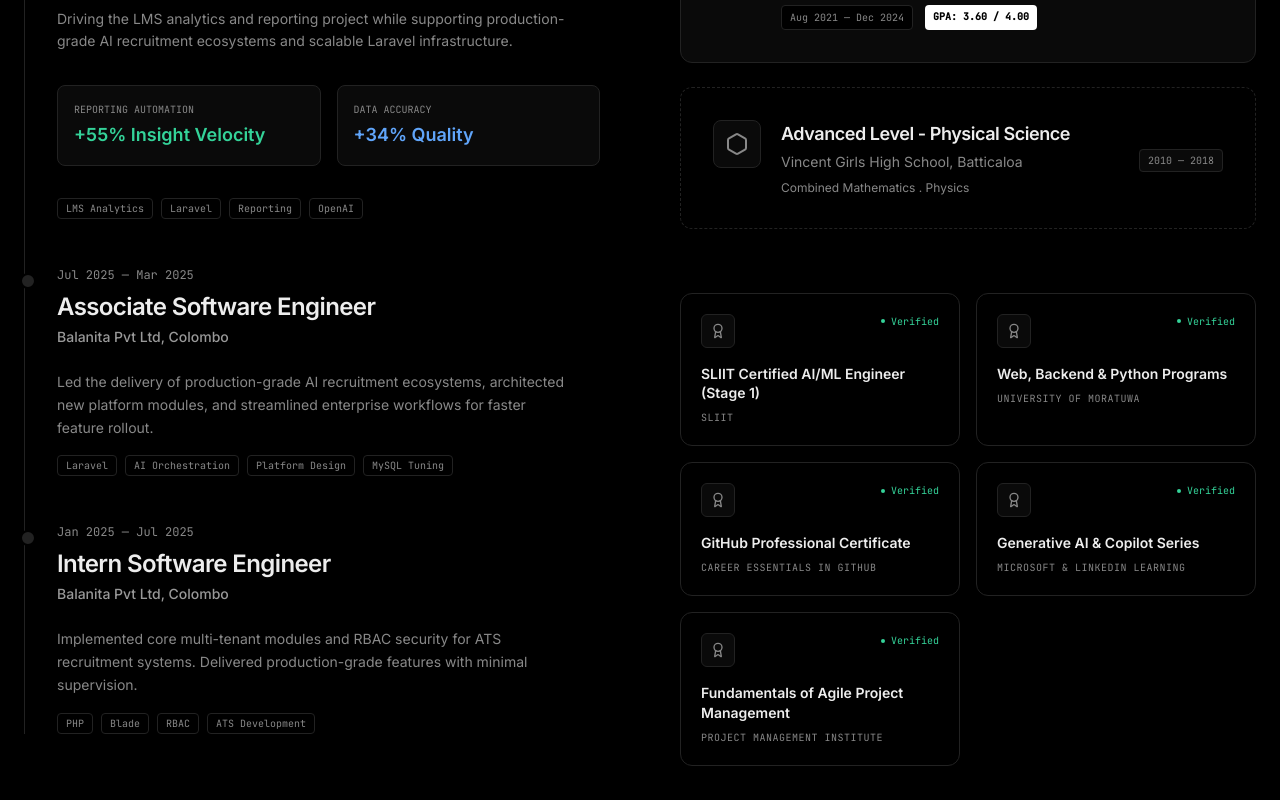
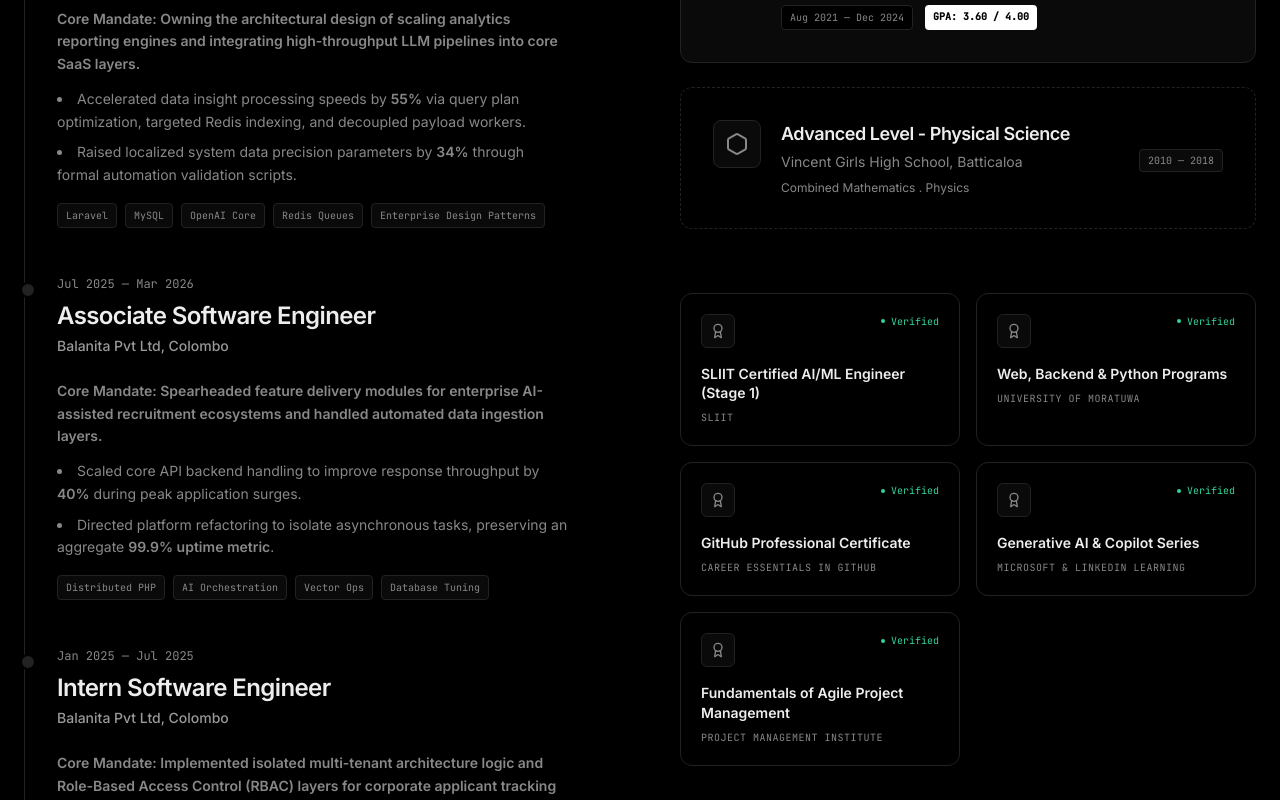
Before and after one commit to SheromiParamanathan/my-sample-portfolio, a Next.js app: page / in a window 1280 px wide. Shown: the part 2180-2980 px from the top of the page. Built offline with nearby package versions, Linux system fonts and the light colour scheme.

Commit message:
Enhanced Experience Section

```diff
--- a/components/CreativeHome.tsx
+++ b/components/CreativeHome.tsx
@@ -331,28 +331,23 @@ export function CreativeHome() {
                      <div className="relative">
                         <div className="absolute -left-[37px] top-1.5 w-4 h-4 rounded-full border-2 border-[var(--background)] bg-white shadow-[0_0_15px_rgba(255,255,255,0.4)]" />
                         <div className="mb-6">
-                           <span className="text-xs font-mono text-[var(--muted)] mb-2 block">Mar 2025 — Present</span>
+                           <span className="text-xs font-mono text-[var(--muted)] mb-2 block">Mar 2026 — Present</span>
                            <h4 className="text-2xl font-bold tracking-tight mb-1">Software Engineer</h4>
                            <div className="text-sm font-medium text-white/60">Balanita Pvt Ltd, Colombo</div>
                         </div>
 
                         <div className="space-y-4">
-                           <p className="text-[var(--muted)] text-sm leading-relaxed max-w-lg">
-                              Driving the LMS analytics and reporting project while supporting production-grade AI recruitment ecosystems and scalable Laravel infrastructure.
-                           </p>
-                           <div className="grid grid-cols-2 gap-4 py-4">
-                              <div className="p-4 rounded-lg bg-[var(--card)] border border-[var(--border)]">
-                                 <div className="text-[10px] font-mono text-[var(--muted)] mb-1 uppercase">Reporting Automation</div>
-                                 <div className="text-lg font-bold text-emerald-400">+55% Insight Velocity</div>
-                              </div>
-                              <div className="p-4 rounded-lg bg-[var(--card)] border border-[var(--border)]">
-                                 <div className="text-[10px] font-mono text-[var(--muted)] mb-1 uppercase">Data Accuracy</div>
-                                 <div className="text-lg font-bold text-blue-400">+34% Quality</div>
-                              </div>
+                           <div className="text-sm text-[var(--muted)] leading-relaxed max-w-lg">
+                              <p className="mb-3 font-semibold">Core Mandate: Owning the architectural design of scaling analytics reporting engines and integrating high-throughput LLM pipelines into core SaaS layers.</p>
+                              <ul className="list-disc list-inside space-y-2">
+                                 <li>Accelerated data insight processing speeds by <strong>55%</strong> via query plan optimization, targeted Redis indexing, and decoupled payload workers.</li>
+                                 <li>Raised localized system data precision parameters by <strong>34%</strong> through formal automation validation scripts.</li>
+                              </ul>
                            </div>
+
                            <div className="flex flex-wrap gap-2">
-                              {["LMS Analytics", "Laravel", "Reporting", "OpenAI"].map(tag => (
-                                 <span key={tag} className="text-[10px] font-mono px-2 py-0.5 rounded border border-[var(--border)] text-[var(--muted)]">{tag}</span>
+                              {['Laravel', 'MySQL', 'OpenAI Core', 'Redis Queues', 'Enterprise Design Patterns'].map(tag => (
+                                 <span key={tag} className="text-[10px] font-mono px-2 py-1 rounded border border-[var(--border)] bg-[var(--card)] text-[var(--muted)]">{tag}</span>
                               ))}
                            </div>
                         </div>
@@ -362,18 +357,23 @@ export function CreativeHome() {
                      <div className="relative">
                         <div className="absolute -left-[37px] top-1.5 w-4 h-4 rounded-full border-2 border-[var(--background)] bg-[var(--border)]" />
                         <div className="mb-6">
-                           <span className="text-xs font-mono text-[var(--muted)] mb-2 block">Jul 2025 — Mar 2025</span>
+                           <span className="text-xs font-mono text-[var(--muted)] mb-2 block">Jul 2025 — Mar 2026</span>
                            <h4 className="text-2xl font-bold tracking-tight mb-1">Associate Software Engineer</h4>
                            <div className="text-sm font-medium text-white/60">Balanita Pvt Ltd, Colombo</div>
                         </div>
 
                         <div className="space-y-4">
-                           <p className="text-[var(--muted)] text-sm leading-relaxed max-w-lg">
-                              Led the delivery of production-grade AI recruitment ecosystems, architected new platform modules, and streamlined enterprise workflows for faster feature rollout.
-                           </p>
+                           <div className="text-sm text-[var(--muted)] leading-relaxed max-w-lg">
+                              <p className="mb-3 font-semibold">Core Mandate: Spearheaded feature delivery modules for enterprise AI-assisted recruitment ecosystems and handled automated data ingestion layers.</p>
+                              <ul className="list-disc list-inside space-y-2">
+                                 <li>Scaled core API backend handling to improve response throughput by <strong>40%</strong> during peak application surges.</li>
+                                 <li>Directed platform refactoring to isolate asynchronous tasks, preserving an aggregate <strong>99.9% uptime metric</strong>.</li>
+                              </ul>
+                           </div>
+
                            <div className="flex flex-wrap gap-2">
-                              {["Laravel", "AI Orchestration", "Platform Design", "MySQL Tuning"].map(tag => (
-                                 <span key={tag} className="text-[10px] font-mono px-2 py-0.5 rounded border border-[var(--border)] text-[var(--muted)]">{tag}</span>
+                              {['Distributed PHP', 'AI Orchestration', 'Vector Ops', 'Database Tuning'].map(tag => (
+                                 <span key={tag} className="text-[10px] font-mono px-2 py-1 rounded border border-[var(--border)] bg-[var(--card)] text-[var(--muted)]">{tag}</span>
                               ))}
                            </div>
                         </div>
@@ -389,12 +389,17 @@ export function CreativeHome() {
                         </div>
 
                         <div className="space-y-4">
-                           <p className="text-[var(--muted)] text-sm leading-relaxed max-w-lg">
-                              Implemented core multi-tenant modules and RBAC security for ATS recruitment systems. Delivered production-grade features with minimal supervision.
-                           </p>
+                           <div className="text-sm text-[var(--muted)] leading-relaxed max-w-lg">
+                              <p className="mb-3 font-semibold">Core Mandate: Implemented isolated multi-tenant architecture logic and Role-Based Access Control (RBAC) layers for corporate applicant tracking engines.</p>
+                              <ul className="list-disc list-inside space-y-2">
+                                 <li>Shipped functional backend validation code and security protocols with minimal senior engineering overhead.</li>
+                                 <li>Formulated baseline normalized database schemas to handle multi-client separation logic natively.</li>
+                              </ul>
+                           </div>
+
                            <div className="flex flex-wrap gap-2">
-                              {["PHP", "Blade", "RBAC", "ATS Development"].map(tag => (
-                                 <span key={tag} className="text-[10px] font-mono px-2 py-0.5 rounded border border-[var(--border)] text-[var(--muted)]">{tag}</span>
+                              {['PHP Core', 'Laravel Blade', 'RBAC Mechanics', 'Relational Database Design'].map(tag => (
+                                 <span key={tag} className="text-[10px] font-mono px-2 py-1 rounded border border-[var(--border)] bg-[var(--card)] text-[var(--muted)]">{tag}</span>
                               ))}
                            </div>
                         </div>
```
